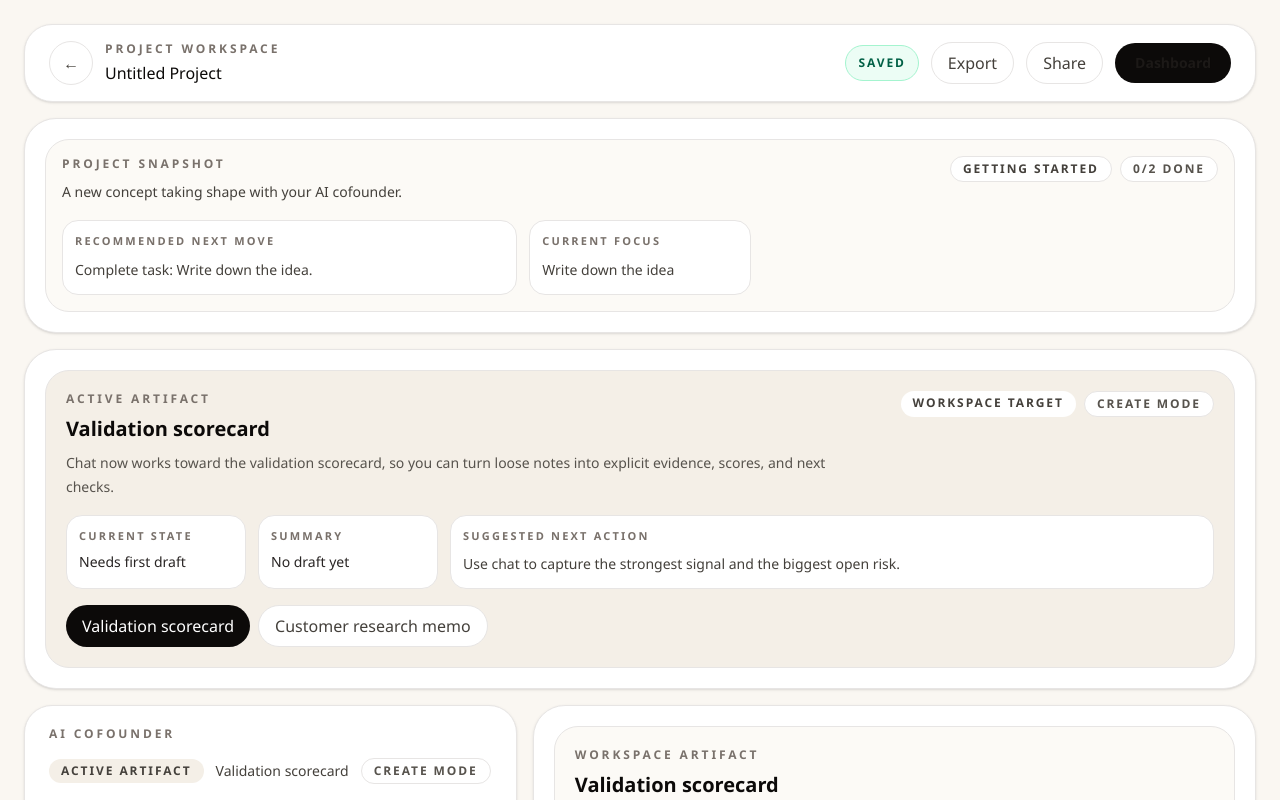
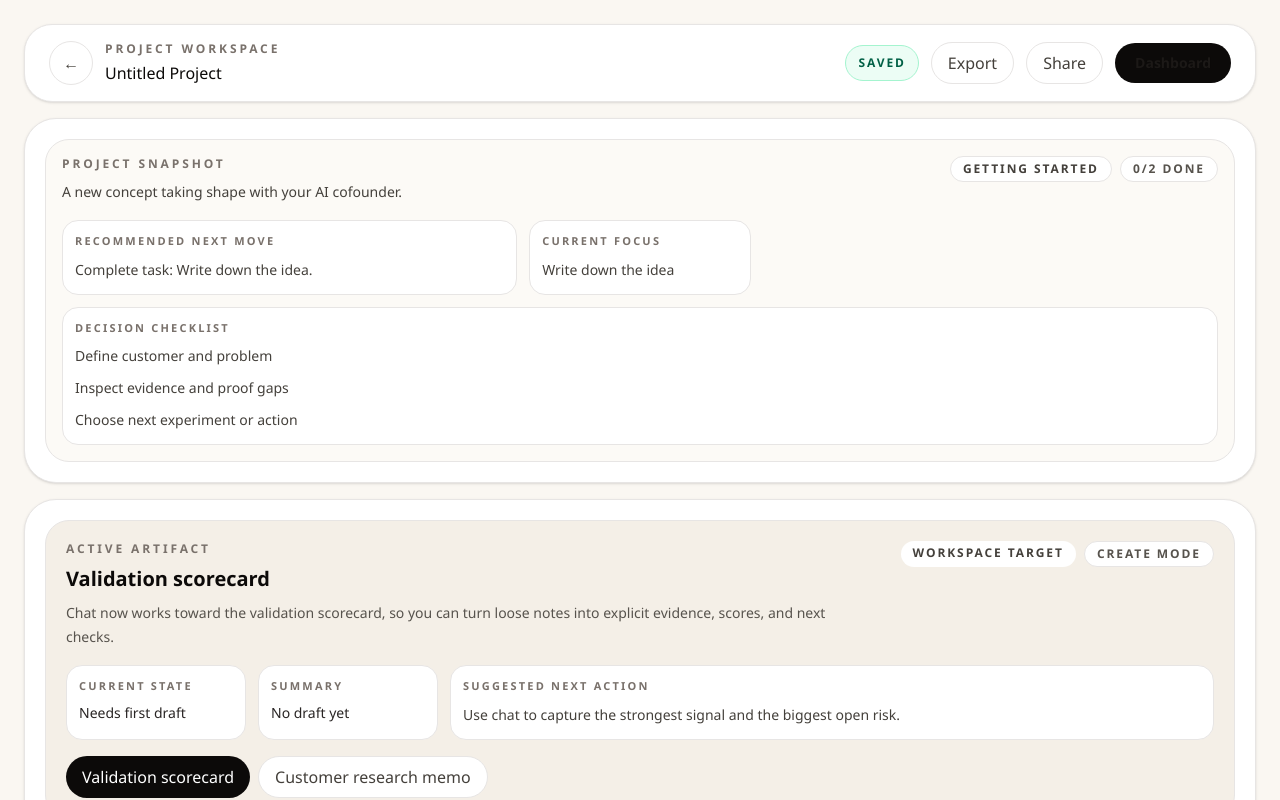
Before and after one commit to jianxux/aicofounder, a Next.js app: page /project/1 in a window 1280 px wide. Shown: the top 800 px of the page. Built offline with nearby package versions, Linux system fonts and the light colour scheme; no server answers.

Commit message:
feat: add project decision checkpoints (#67)
Merged by OpenClaw after selecting core feature PRs.

```diff
--- a/src/app/project/[id]/page.tsx
+++ b/src/app/project/[id]/page.tsx
@@ -549,6 +549,14 @@ function ProjectSnapshotPanel({
               )}
             </div>
           ) : null}
+        </div>
+        <div className="mt-3 rounded-2xl border border-stone-200 bg-white px-3 py-3">
+          <div className="text-[11px] font-semibold uppercase tracking-[0.2em] text-stone-500">Decision checklist</div>
+          <ul className="mt-2 space-y-2 text-sm leading-6 text-stone-700">
+            <li>Define customer and problem</li>
+            <li>Inspect evidence and proof gaps</li>
+            <li>Choose next experiment or action</li>
+          </ul>
         </div>
       </div>
     </section>
```
Also changed, not shown: 1 other file (tests, documents, lock files or other folders).
